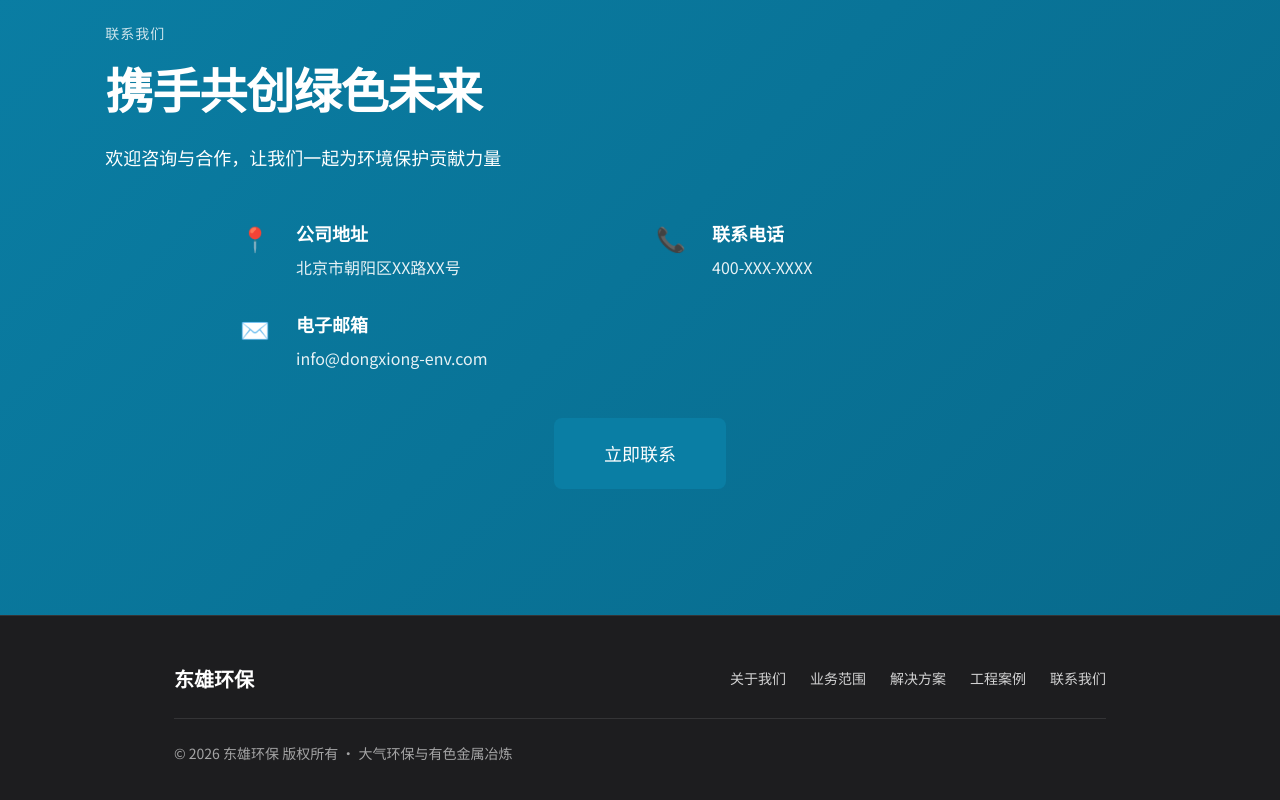
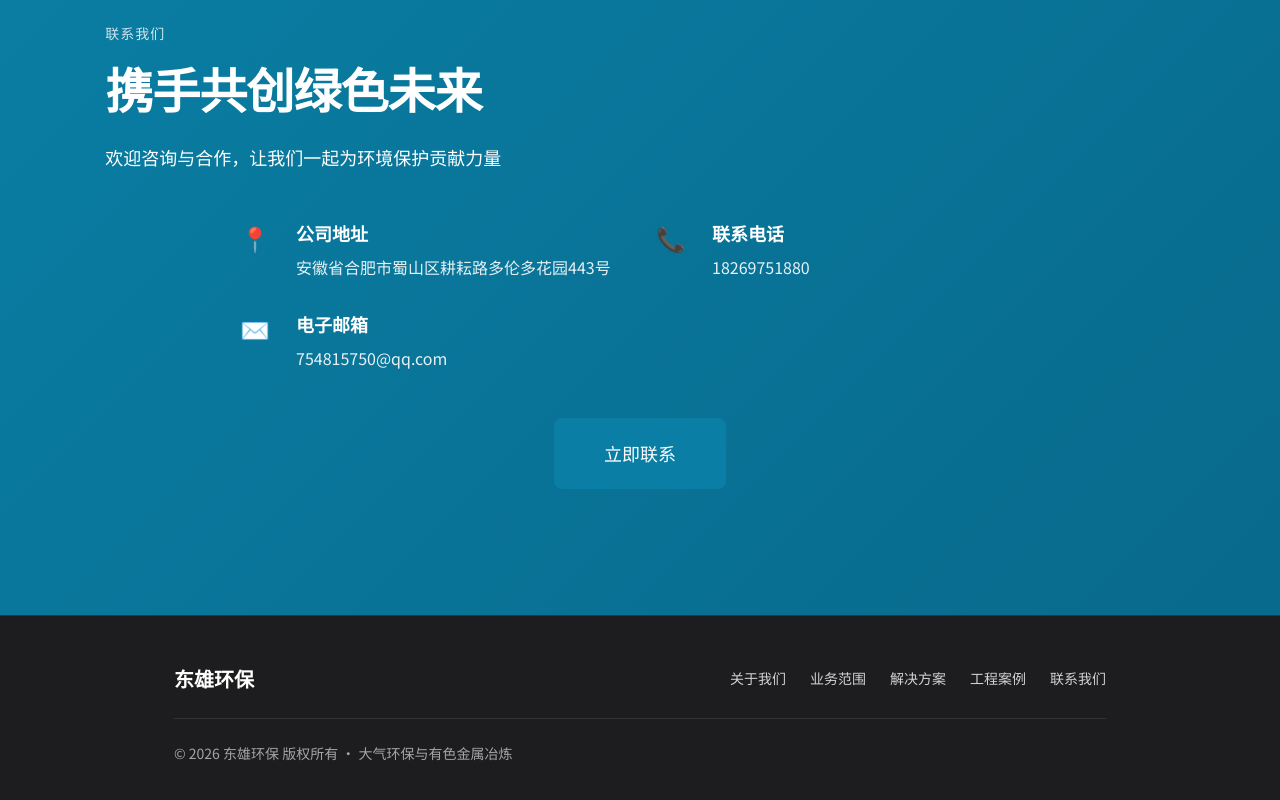
Before and after one commit to banshanyi1/dongxiong-website, a Vue app: page / in a window 1280 px wide. Shown: the part 3188-3988 px from the top of the page. Built offline with nearby package versions, Linux system fonts and the light colour scheme.

Commit message:
wancheng1

```diff
--- a/src/views/HomeView.vue
+++ b/src/views/HomeView.vue
@@ -203,21 +203,21 @@
               <div class="contact-icon">📍</div>
               <div>
                 <h4>公司地址</h4>
-                <p>北京市朝阳区XX路XX号</p>
+                <p>安徽省合肥市蜀山区耕耘路多伦多花园443号</p>
               </div>
             </div>
             <div class="contact-item">
               <div class="contact-icon">📞</div>
               <div>
                 <h4>联系电话</h4>
-                <p>400-XXX-XXXX</p>
+                <p>18269751880</p>
               </div>
             </div>
             <div class="contact-item">
               <div class="contact-icon">✉️</div>
               <div>
                 <h4>电子邮箱</h4>
-                <p>info@dongxiong-env.com</p>
+                <p>754815750@qq.com</p>
               </div>
             </div>
           </div>
```
